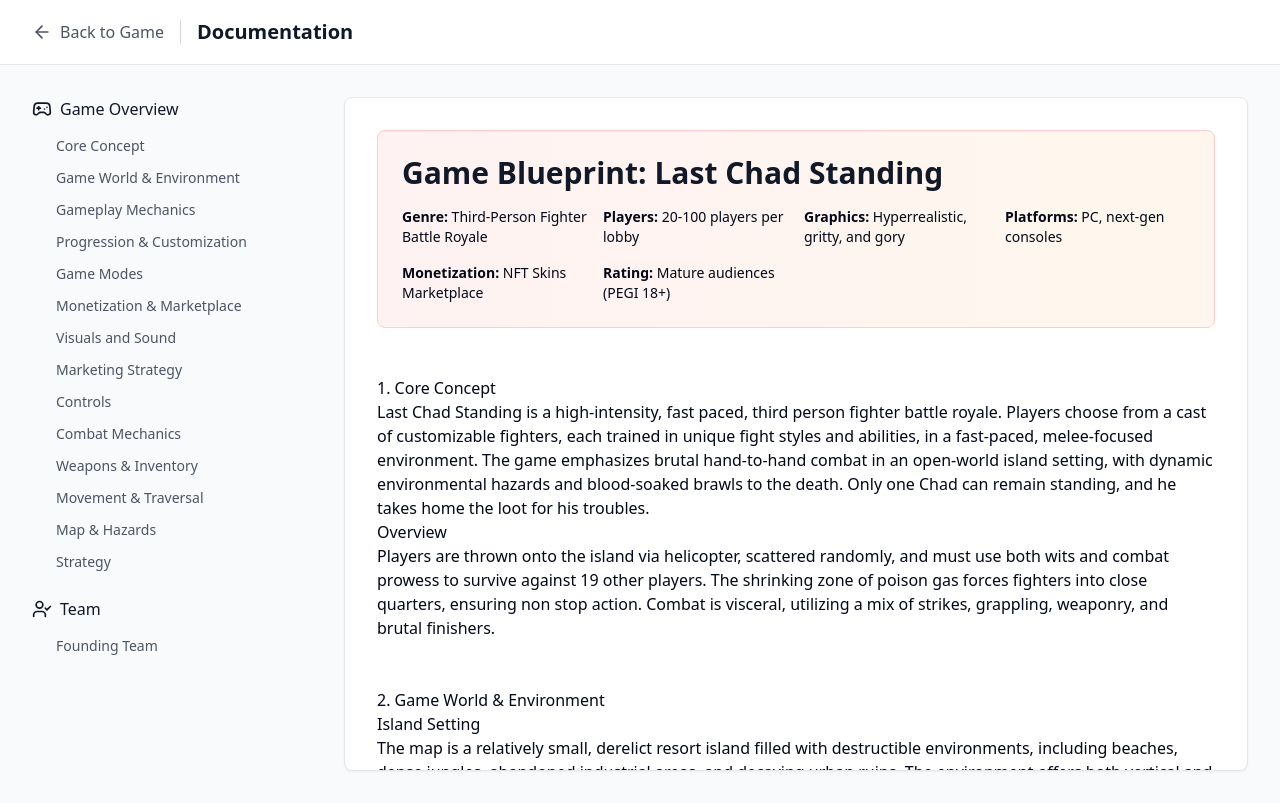
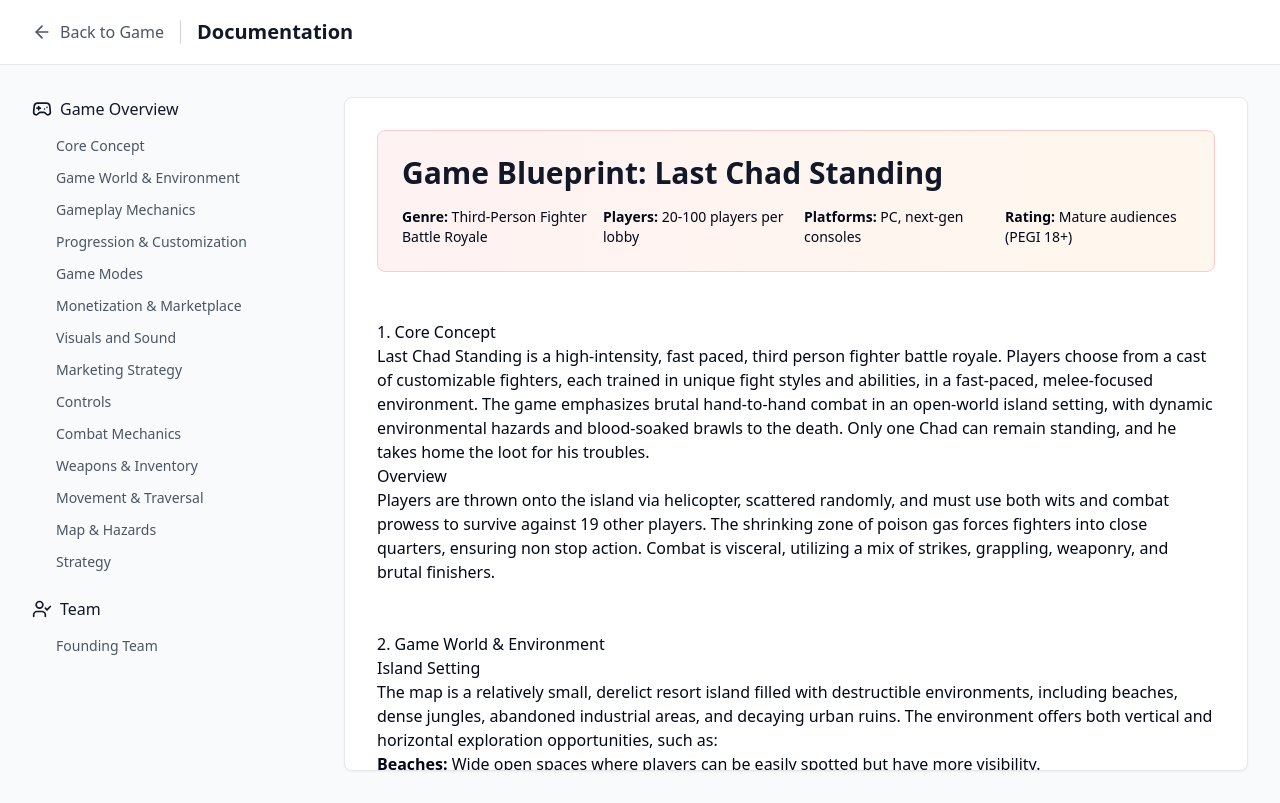
Before and after one commit to maldoteth/last-chad-standing, a React (Vite) app: page /docs in a window 1280 px wide. Built offline with nearby package versions, Linux system fonts and the light colour scheme.

Commit message:
Remove image from game blueprint

```diff
--- a/src/pages/Documents.tsx
+++ b/src/pages/Documents.tsx
@@ -1,4 +1,3 @@
-
 import React from 'react';
 import { ArrowLeft, UserCheck, Gamepad2, Map, Sword, Settings, Target, Trophy, DollarSign, Eye, Headphones, Rocket, Joystick, Shield, Navigation } from 'lucide-react';
 import { Link } from 'react-router-dom';
@@ -95,9 +94,7 @@ const Documents = () => {
                       <div className="grid grid-cols-2 md:grid-cols-4 gap-4 text-sm">
                         <div><strong>Genre:</strong> Third-Person Fighter Battle Royale</div>
                         <div><strong>Players:</strong> 20-100 players per lobby</div>
-                        <div><strong>Graphics:</strong> Hyperrealistic, gritty, and gory</div>
                         <div><strong>Platforms:</strong> PC, next-gen consoles</div>
-                        <div><strong>Monetization:</strong> NFT Skins Marketplace</div>
                         <div><strong>Rating:</strong> Mature audiences (PEGI 18+)</div>
                       </div>
                     </div>
```
